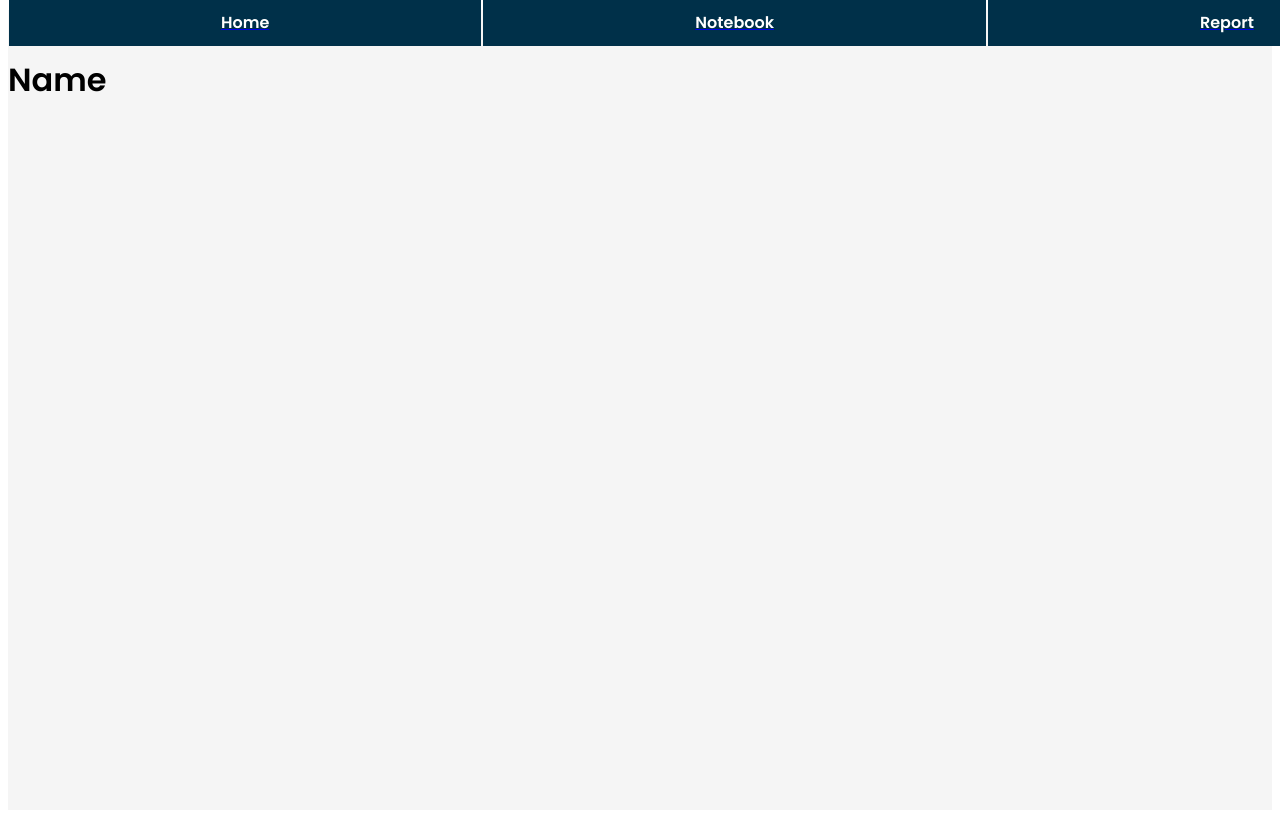
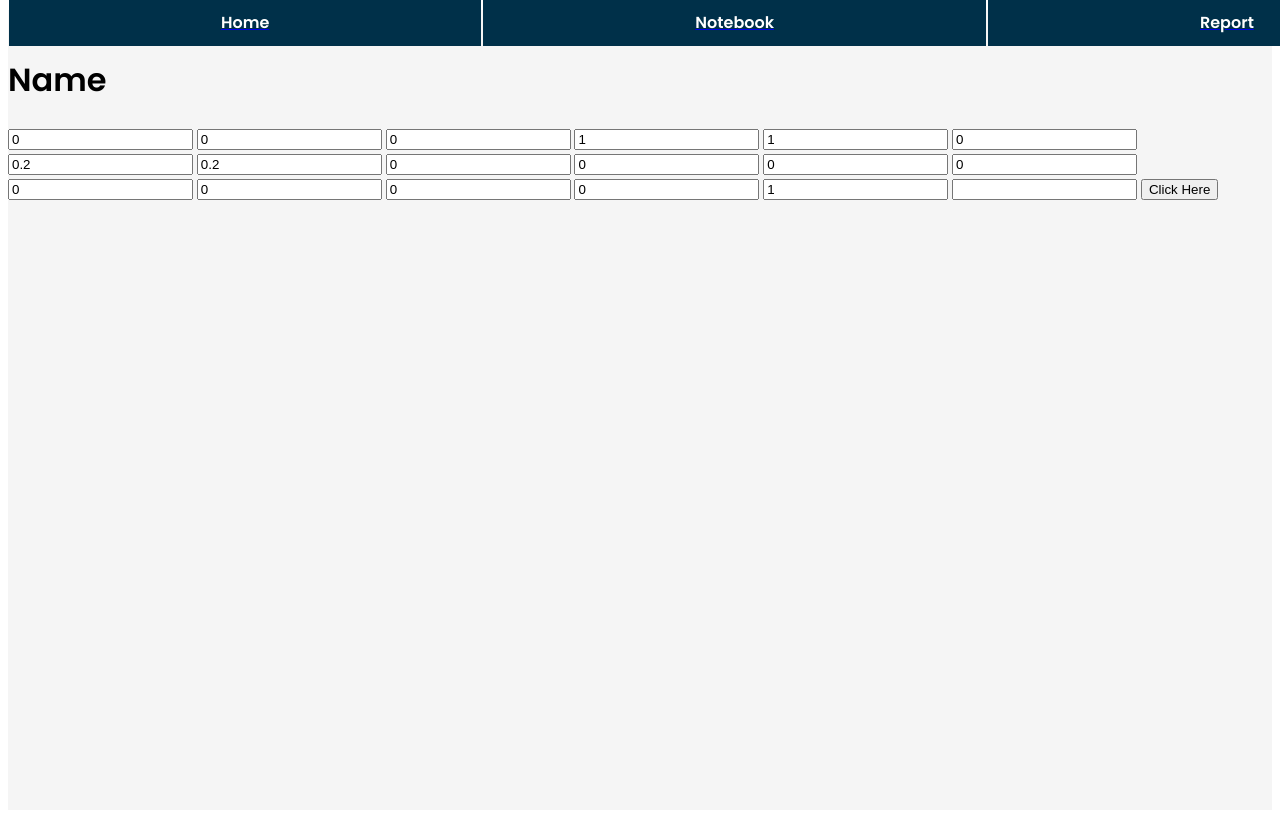
Before and after one commit to Lovely-Professional-University-CSE/int-246-project-Jnanashish, a Django app: template DeployModel/templates/home.html in a window 1280 px wide; the page is wider, and only the part inside the window is pictured. Shown: the part 107-925 px from the top of that part. Run offline with Django 3.2, Linux system fonts and the light colour scheme; the template is opened without the code that fills it, so the values that code supplies are empty.

Commit message:
User input for predictions

```diff
--- a/DeployModel/DeployModel/urls.py
+++ b/DeployModel/DeployModel/urls.py
@@ -17,9 +17,10 @@ from django.contrib import admin
 from django.urls import path
 
 from . import views
+
 urlpatterns = [
-    path('admin/', admin.site.urls),
-    path('', views.home),
-    path('notebook/', views.notebook),
-    path('report/', views.report),
+    path("admin/", admin.site.urls),
+    path("", views.home, name="home"),
+    path("notebook/", views.notebook),
+    path("report/", views.report),
 ]
--- a/DeployModel/templates/home.html
+++ b/DeployModel/templates/home.html
@@ -26,6 +26,31 @@
         <a href="report"><span class="nav">Report</span></a>
       </div>
       <h1>Name {{ans}}</h1>
+
+      <form action="." method="POST">{% csrf_token %}
+        <input type="text" name="inp1" value="0">
+        <input type="text" name="inp2" value="0">
+        <input type="text" name="inp3" value="0">
+        <input type="text" name="inp4" value="1">
+        <input type="text" name="inp5" value="1">
+        <input type="text" name="inp6" value="0">
+        <input type="text" name="inp7" value="0.2">
+        <input type="text" name="inp8" value="0.2">
+        <input type="text" name="inp9" value="0">
+        <input type="text" name="inp10" value="0">
+        <input type="text" name="inp11" value="0">
+        <input type="text" name="inp12" value="0">
+        <input type="text" name="inp13" value="0">
+        <input type="text" name="inp14" value="0">
+        <input type="text" name="inp15" value="0">
+        <input type="text" name="inp16" value="0">
+        <input type="text" name="inp17" value="1">
+        <input type="text" name="guess">
+
+        <input type="submit" value="Click Here">
+
+      </form>
+
     </div>
   </body>
 </html>
```
Also changed, not shown: DeployModel/DeployModel/views.py (+34 -6 lines), keras-model.py (added, +46 -0 lines), DeployModel/db.sqlite3, 1 other file.
